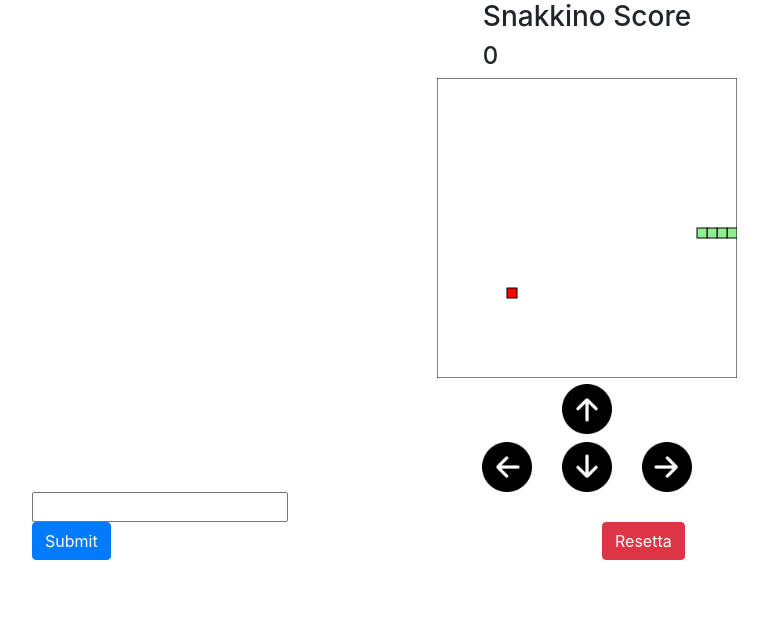
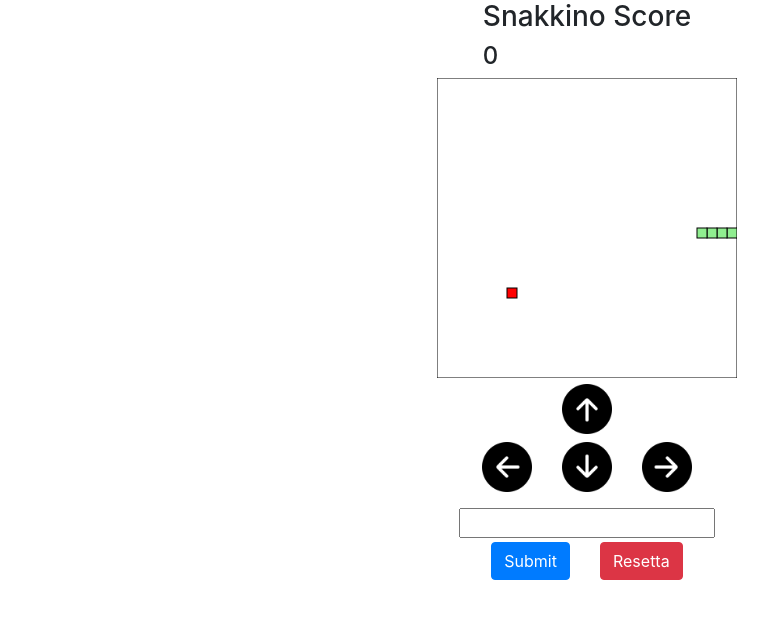
Before and after one commit to Ilpostuniversitario/SnakkinoRepo, a plain HTML site: page index.html in a window 1280 px wide. Shown: the whole page, without its empty margins (53-821 px from the left). Drawn offline with nearby package versions, Linux system fonts and the light colour scheme.

Commit message:
aggiustato il layout e le visibilità delle cose.

```diff
--- a/index.html
+++ b/index.html
@@ -55,16 +55,16 @@
             </div>
         </div>
     </div>
-    <div class="row">
-        <div class="col justify-content-md-center">
-            <div class="row">
-                <div class="col"><input class="input" id="edtTxt_playername"></div>
+    <div class="row justify-content-md-center mt-3">
+        <div class="col col-md-auto">
+            <div class="row justify-content-md-center mb-1">
+                <div class="col col-md-auto"><input class="input" id="edtTxt_playername"></div>
             </div>
-            <div class="row">
-                <div class="col">
+            <div class=" row justify-content-md-center">
+                <div class="col col-md-auto">
                     <button class="btn btn-primary" id="butInvia">Submit</button>
                 </div>
-                <div class="col">
+                <div class="col col-md-auto">
                     <button class="btn btn-danger" id="butReset" onclick="reloadPage()">Resetta</button>
                 </div>
             </div>
@@ -117,6 +117,10 @@
     const gameCanvas = document.getElementById("gameCanvas");
     // Return a two dimensional drawing context
     const ctx = gameCanvas.getContext("2d");
+
+    // nascondi roba leaderboard
+    leaderboardRobeVisibility("none");
+
     // Start game
     main();
     // Create the first food location
@@ -130,7 +134,10 @@
      */
     function main() {
         // If the game ended return early to stop game
-        if (didGameEnd()) return;
+        if (didGameEnd()) {
+            leaderboardRobeVisibility("visible");
+            return;
+        }
         setTimeout(function onTick() {
             changingDirection = false;
             clearCanvas();
@@ -348,6 +355,40 @@
             dy = 10;
         }
     }
+
+    function leaderboardRobeVisibility(valore) {
+        const butInvia = document.getElementById("butInvia");
+        const butReload = document.getElementById("butReset");
+        const playername_input = document.getElementById("edtTxt_playername");
+
+        switch (valore) {
+            case "visible":
+                butInvia.style.visibility = "visible";
+                butReload.style.visibility = "visible";
+                playername_input.style.visibility = "visible";
+                butInvia.style.display = "inherit";
+                butReload.style.display = "inherit";
+                playername_input.style.display = "inherit";
+                break;
+            case "hidden":
+                butInvia.style.visibility = "hidden";
+                butReload.style.visibility = "hidden";
+                playername_input.style.visibility = "hidden";
+                butInvia.style.display = "inhert";
+                butReload.style.display = "inherit";
+                playername_input.style.display = "inherit";
+                break;
+            case "none":
+                butInvia.style.display = "none";
+                butReload.style.display = "none";
+                playername_input.style.display = "none";
+                break;
+            default:
+                console.error("errore nella scelta dell'atributo di visibility or dispplay");
+                break;
+        }
+    }
+
 </script>
 <script>
     function reloadPage() {
```
